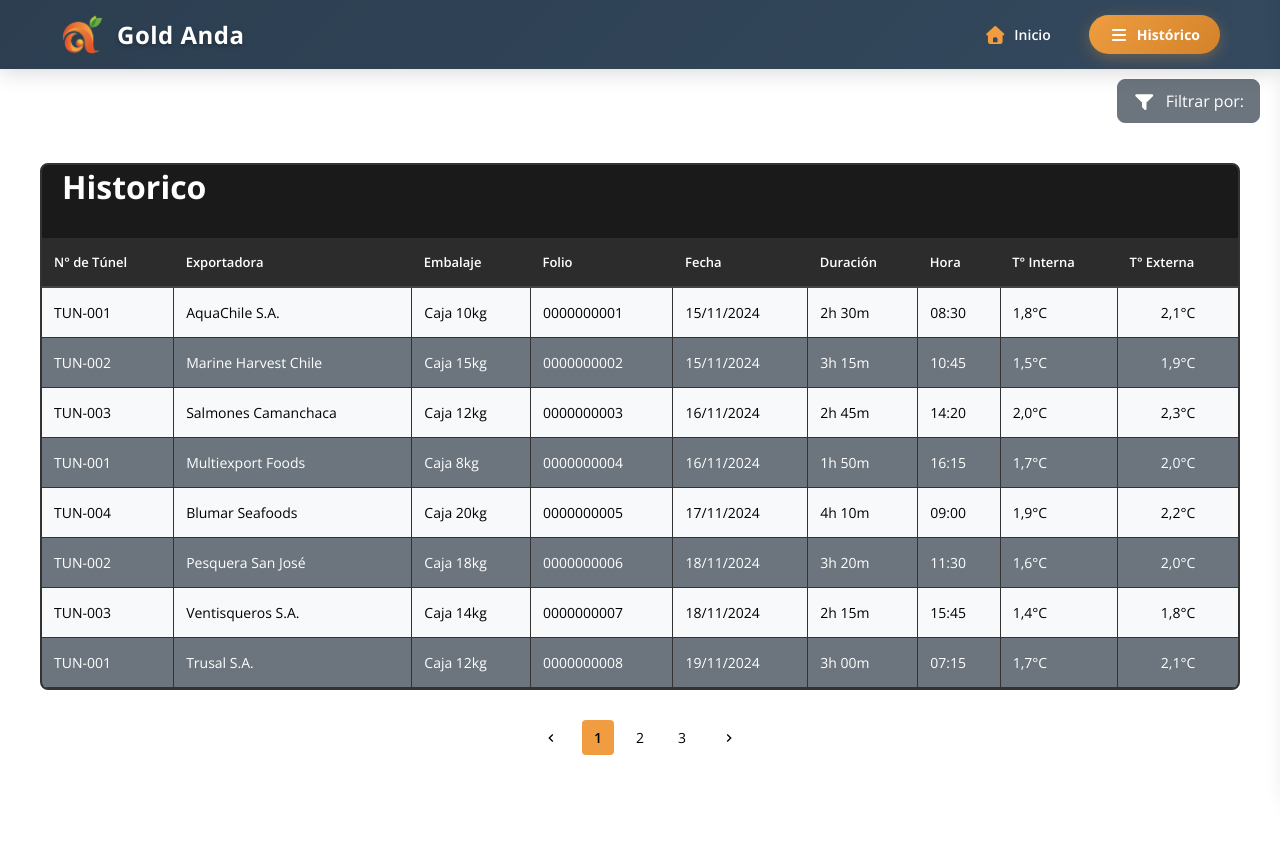
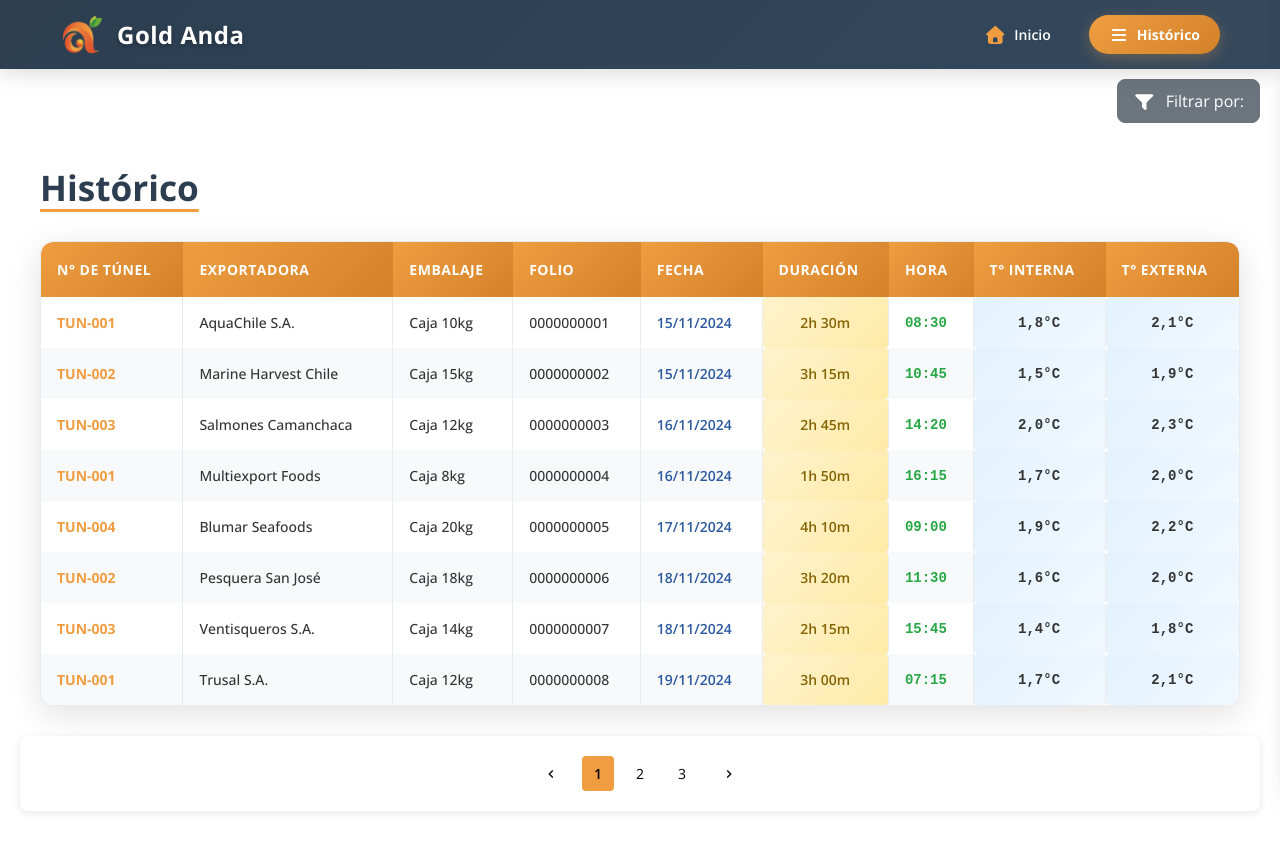
Before and after one commit to DubanPrograDVR/GOLD-ANDA-, a React (Vite) app in the folder Gold-Anda/: page /historico in a window 1280 px wide. Shown: the top 852 px of the page. Built offline with nearby package versions, Linux system fonts and the light colour scheme.

Commit message:
Mejoras en el diseño de tablas historico y tabla_folio

```diff
--- a/Gold-Anda/src/components/Home/Formularios/Historico.tsx
+++ b/Gold-Anda/src/components/Home/Formularios/Historico.tsx
@@ -178,10 +178,11 @@
       <Filtro onFilterChange={handleFilterChange} />
 
       <div className="folios-container">
+        <div className="folios-header">
+          <h1>Histórico</h1>
+        </div>
+
         <div className="tabla-container">
-          <div className="folios-header">
-            <h1>Historico</h1>
-          </div>
           <table className="folios-table">
             <thead>
               <tr>
@@ -213,9 +214,26 @@
                 >
                   {columnasVisibles.map((columna) => {
                     const propiedad = filtroMapping[columna];
+                    const valor = propiedad ? folio[propiedad] : "";
+
+                    // Determinar el tipo de dato para aplicar estilos especiales
+                    let dataType = "";
+                    if (columna.includes("T°") || valor.includes("°C")) {
+                      dataType = "temperature";
+                    } else if (columna === "Fecha") {
+                      dataType = "date";
+                    } else if (columna === "Hora") {
+                      dataType = "time";
+                    } else if (columna === "Duración") {
+                      dataType = "duration";
+                    }
+
                     return (
-                      <td key={`${folio.folio}-${columna}`}>
-                        {propiedad ? folio[propiedad] : ""}
+                      <td
+                        key={`${folio.folio}-${columna}`}
+                        data-type={dataType}
+                      >
+                        {valor}
                       </td>
                     );
                   })}
--- a/Gold-Anda/src/components/Home/Formularios/Tablas_folio.tsx
+++ b/Gold-Anda/src/components/Home/Formularios/Tablas_folio.tsx
@@ -145,17 +145,29 @@
                                 <tr key={folio.id} className={index % 2 === 0 ? "row-light" : "row-dark"}>
                                     {columnasVisibles.map((columna) => {
                                         const propiedad = filtroMapping[columna];
+                                        const valor = propiedad ? folio[propiedad] : "";
+
+                                        // Determinar el tipo de dato para aplicar estilos especiales
+                                        let dataType = "";
+                                        if (columna.includes("T°") || valor.includes("°C")) {
+                                            dataType = "temperature";
+                                        }
+
                                         return (
-                                            <td key={`${folio.id}-${columna}`}>
-                                                {propiedad ? folio[propiedad] : ""}
+                                            <td
+                                                key={`${folio.id}-${columna}`}
+                                                data-type={dataType}
+                                            >
+                                                {valor}
                                             </td>
                                         );
                                     })}
-                                    <td>
+                                    <td data-type="action">
                                         <button className="edit-btn" onClick={() => handleEditTemperatura(folio.id)}>
-                                            <svg width="16" height="16" viewBox="0 0 24 24" fill="currentColor">
+                                            <svg width="14" height="14" viewBox="0 0 24 24" fill="currentColor" style={{marginRight: '4px'}}>
                                                 <path d="M3 17.25V21h3.75L17.81 9.94l-3.75-3.75L3 17.25zM20.71 7.04c.39-.39.39-1.02 0-1.41l-2.34-2.34c-.39-.39-1.02-.39-1.41 0l-1.83 1.83 3.75 3.75 1.83-1.83z"/>
                                             </svg>
+                                            Editar
                                         </button>
                                     </td>
                                 </tr>
--- a/Gold-Anda/src/components/Home/Formularios/styles/Historico.css
+++ b/Gold-Anda/src/components/Home/Formularios/styles/Historico.css
@@ -17,10 +17,12 @@
 }
 
 .folios-header h1 {
-    font-size: 2rem;
+    font-size: 2.2rem;
     font-weight: 700;
     margin: 0;
-    color: #fff;
+    color: #2c3e50;
+    text-decoration: underline 3px #ef9d40;
+    text-underline-offset: 8px;
 }
 
 .tunel-badge {
@@ -33,52 +35,173 @@
 }
 
 .tabla-container {
-    background-color: #1a1a1a;
-    border-radius: 8px;
+    background: #fff;
+    border-radius: 12px;
     overflow: hidden;
-    margin: 0 auto;
+    margin: 20px auto;
     max-width: 1200px;
-    border: 2px solid #333;
+    box-shadow: 0 8px 32px rgba(0, 0, 0, 0.12);
+    border: 1px solid #e9ecef;
 }
 
 .folios-table {
     width: 100%;
-    border-collapse: collapse;
+    border-collapse: separate;
+    border-spacing: 0;
     font-size: 14px;
+    background: #fff;
+    border-radius: 12px;
+    overflow: hidden;
+    box-shadow: 0 4px 6px rgba(0, 0, 0, 0.1);
 }
 
 .folios-table thead th {
-    background-color: #2c2c2c;
+    background: linear-gradient(135deg, #ef9d40 0%, #d4822a 100%);
     color: #fff;
-    padding: 15px 12px;
+    padding: 18px 16px;
     text-align: left;
-    font-weight: 600;
-    border-bottom: 2px solid #444;
-    font-size: 13px;
+    font-weight: 700;
+    font-size: 14px;
+    text-transform: uppercase;
+    letter-spacing: 0.5px;
+    position: relative;
+    border-bottom: none;
+}
+
+.folios-table thead th:first-child {
+    border-top-left-radius: 12px;
+}
+
+.folios-table thead th:last-child {
+    border-top-right-radius: 12px;
 }
 
 .folios-table tbody tr {
-    border-bottom: 1px solid #333;
+    border-bottom: 1px solid #e9ecef;
+    transition: all 0.3s ease;
+}
+
+.folios-table tbody tr:hover {
+    background-color: #f1f8ff !important;
+    transform: translateY(-1px);
+    box-shadow: 0 2px 8px rgba(239, 157, 64, 0.15);
 }
 
 .folios-table tbody tr.row-light {
-    background-color: #f8f9fa;
-    color: #000;
+    background-color: #fff;
+    color: #333;
 }
 
 .folios-table tbody tr.row-dark {
-    background-color: #6c757d;
-    color: #fff;
+    background-color: #f8f9fa;
+    color: #333;
+}
+
+.folios-table tbody tr:last-child {
+    border-bottom: none;
 }
 
 .folios-table tbody td {
-    padding: 15px 12px;
-    border-right: 1px solid #333;
+    padding: 16px;
+    border-right: 1px solid #e9ecef;
+    vertical-align: middle;
+    font-weight: 500;
+    position: relative;
 }
 
 .folios-table tbody td:last-child {
     border-right: none;
     text-align: center;
+}
+
+.folios-table tbody td:first-child {
+    font-weight: 700;
+    color: #ef9d40;
+}
+
+/* Estilos especiales para diferentes tipos de datos */
+.folios-table tbody td[data-type="temperature"] {
+    font-family: 'Courier New', monospace;
+    background: linear-gradient(135deg, #e3f2fd 0%, #f1f8ff 100%);
+    font-weight: 600;
+    text-align: center;
+    border-radius: 4px;
+}
+
+.folios-table tbody td[data-type="date"] {
+    font-weight: 600;
+    color: #2c5aa0;
+}
+
+.folios-table tbody td[data-type="time"] {
+    font-family: 'Courier New', monospace;
+    font-weight: 600;
+    color: #28a745;
+}
+
+.folios-table tbody td[data-type="duration"] {
+    background: linear-gradient(135deg, #fff3cd 0%, #ffeaa7 100%);
+    font-weight: 600;
+    text-align: center;
+    border-radius: 4px;
+    color: #856404;
+}
+
+/* Mejorar la paginación */
+.pagination {
+    background: #fff;
+    padding: 20px;
+    border-radius: 8px;
+    box-shadow: 0 2px 8px rgba(0, 0, 0, 0.1);
+    margin-top: 20px;
+}
+
+/* Efectos de carga y animaciones */
+.folios-table {
+    animation: fadeInUp 0.6s ease-out;
+}
+
+@keyframes fadeInUp {
+    from {
+        opacity: 0;
+        transform: translateY(30px);
+    }
+    to {
+        opacity: 1;
+        transform: translateY(0);
+    }
+}
+
+/* Indicadores visuales para datos importantes */
+.folios-table tbody tr:hover td:first-child::before {
+    content: "📊";
+    position: absolute;
+    left: -5px;
+    animation: bounce 0.6s ease-in-out;
+}
+
+@keyframes bounce {
+    0%, 20%, 50%, 80%, 100% {
+        transform: translateY(0);
+    }
+    40% {
+        transform: translateY(-5px);
+    }
+    60% {
+        transform: translateY(-3px);
+    }
+}
+
+/* Mejoras para dispositivos móviles */
+@media (max-width: 768px) {
+    .folios-table {
+        font-size: 12px;
+    }
+
+    .folios-table thead th,
+    .folios-table tbody td {
+        padding: 12px 8px;
+    }
 }
 
 .edit-btn {
--- a/Gold-Anda/src/components/Home/Formularios/styles/TablasFolio.css
+++ b/Gold-Anda/src/components/Home/Formularios/styles/TablasFolio.css
@@ -15,10 +15,12 @@
 }
 
 .folios-header h1 {
-    font-size: 2rem;
+    font-size: 2.2rem;
     font-weight: 700;
     margin: 0;
-    color: #000;
+    color: #2c3e50;
+    text-decoration: underline 3px #ef9d40;
+    text-underline-offset: 8px;
 }
 
 .tunel-badge {
@@ -41,42 +43,177 @@
 
 .folios-table {
     width: 100%;
-    border-collapse: collapse;
+    border-collapse: separate;
+    border-spacing: 0;
     font-size: 14px;
+    background: #fff;
+    border-radius: 12px;
+    overflow: hidden;
+    box-shadow: 0 4px 6px rgba(0, 0, 0, 0.1);
 }
 
 .folios-table thead th {
-    background-color: #f8f9fa;
-    color: #000;
-    padding: 15px 12px;
+    background: linear-gradient(135deg, #ef9d40 0%, #d4822a 100%);
+    color: #fff;
+    padding: 18px 16px;
     text-align: left;
-    font-weight: 600;
-    border-bottom: 2px solid #ddd;
-    font-size: 13px;
+    font-weight: 700;
+    font-size: 14px;
+    text-transform: uppercase;
+    letter-spacing: 0.5px;
+    position: relative;
+    border-bottom: none;
+}
+
+.folios-table thead th:first-child {
+    border-top-left-radius: 12px;
+}
+
+.folios-table thead th:last-child {
+    border-top-right-radius: 12px;
 }
 
 .folios-table tbody tr {
-    border-bottom: 1px solid #ddd;
+    border-bottom: 1px solid #e9ecef;
+    transition: all 0.3s ease;
+}
+
+.folios-table tbody tr:hover {
+    background-color: #f1f8ff !important;
+    transform: translateY(-1px);
+    box-shadow: 0 2px 8px rgba(239, 157, 64, 0.15);
 }
 
 .folios-table tbody tr.row-light {
-    background-color: #f8f9fa;
-    color: #000;
+    background-color: #fff;
+    color: #333;
 }
 
 .folios-table tbody tr.row-dark {
-    background-color: #e9ecef;
-    color: #000;
+    background-color: #f8f9fa;
+    color: #333;
+}
+
+.folios-table tbody tr:last-child {
+    border-bottom: none;
 }
 
 .folios-table tbody td {
-    padding: 15px 12px;
-    border-right: 1px solid #ddd;
+    padding: 16px;
+    border-right: 1px solid #e9ecef;
+    vertical-align: middle;
+    font-weight: 500;
+    position: relative;
 }
 
 .folios-table tbody td:last-child {
     border-right: none;
     text-align: center;
+}
+
+.folios-table tbody td:first-child {
+    font-weight: 700;
+    color: #ef9d40;
+}
+
+/* Estilos especiales para diferentes tipos de datos */
+.folios-table tbody td[data-type="temperature"] {
+    font-family: 'Courier New', monospace;
+    background: linear-gradient(135deg, #e3f2fd 0%, #f1f8ff 100%);
+    font-weight: 600;
+    text-align: center;
+    border-radius: 4px;
+}
+
+.folios-table tbody td[data-type="action"] {
+    padding: 12px !important;
+}
+
+.edit-btn {
+    background: linear-gradient(135deg, #28a745 0%, #20c997 100%);
+    color: #fff;
+    border: none;
+    padding: 8px 16px;
+    border-radius: 20px;
+    font-size: 12px;
+    font-weight: 600;
+    cursor: pointer;
+    transition: all 0.3s ease;
+    text-transform: uppercase;
+    letter-spacing: 0.5px;
+}
+
+.edit-btn:hover {
+    transform: translateY(-2px);
+    box-shadow: 0 4px 12px rgba(40, 167, 69, 0.3);
+    background: linear-gradient(135deg, #20c997 0%, #28a745 100%);
+}
+
+/* Mejorar el contenedor principal */
+.folios-container {
+    padding: 30px 20px;
+}
+
+/* Mejorar la paginación */
+.pagination {
+    background: #fff;
+    padding: 20px;
+    border-radius: 8px;
+    box-shadow: 0 2px 8px rgba(0, 0, 0, 0.1);
+    margin-top: 20px;
+}
+
+/* Efectos de carga y animaciones */
+.folios-table {
+    animation: fadeInUp 0.6s ease-out;
+}
+
+@keyframes fadeInUp {
+    from {
+        opacity: 0;
+        transform: translateY(30px);
+    }
+    to {
+        opacity: 1;
+        transform: translateY(0);
+    }
+}
+
+/* Indicadores visuales para datos importantes */
+.folios-table tbody tr:hover td:first-child::before {
+    content: "📋";
+    position: absolute;
+    left: -5px;
+    animation: bounce 0.6s ease-in-out;
+}
+
+@keyframes bounce {
+    0%, 20%, 50%, 80%, 100% {
+        transform: translateY(0);
+    }
+    40% {
+        transform: translateY(-5px);
+    }
+    60% {
+        transform: translateY(-3px);
+    }
+}
+
+/* Mejoras para dispositivos móviles */
+@media (max-width: 768px) {
+    .folios-table {
+        font-size: 12px;
+    }
+
+    .folios-table thead th,
+    .folios-table tbody td {
+        padding: 12px 8px;
+    }
+
+    .edit-btn {
+        padding: 6px 12px;
+        font-size: 10px;
+    }
 }
 
 .edit-btn {
```
